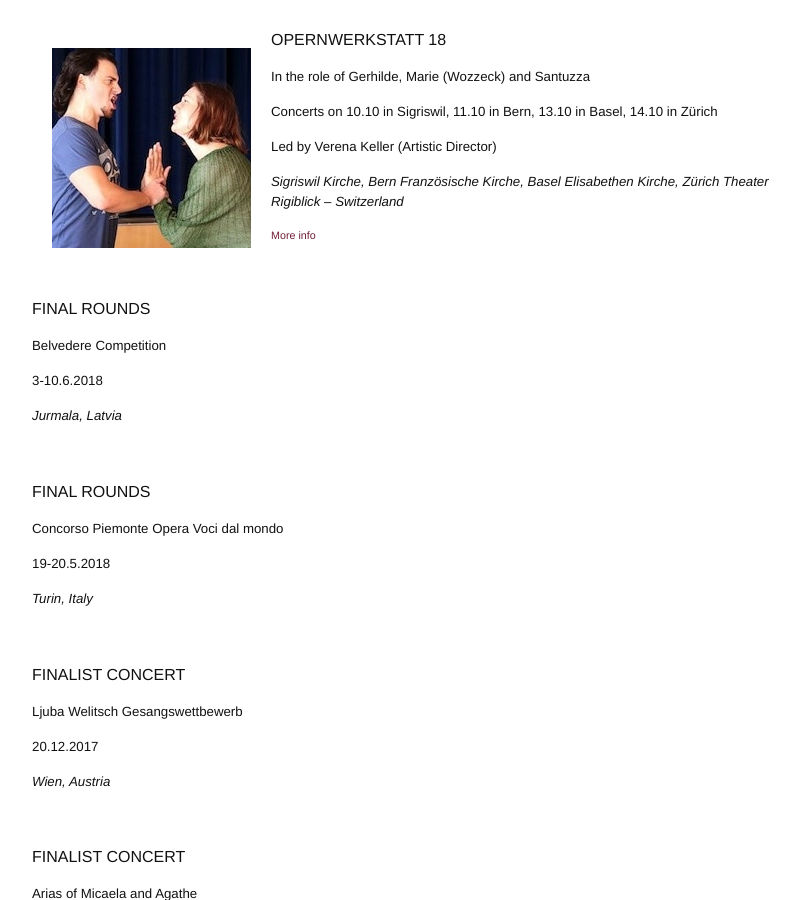
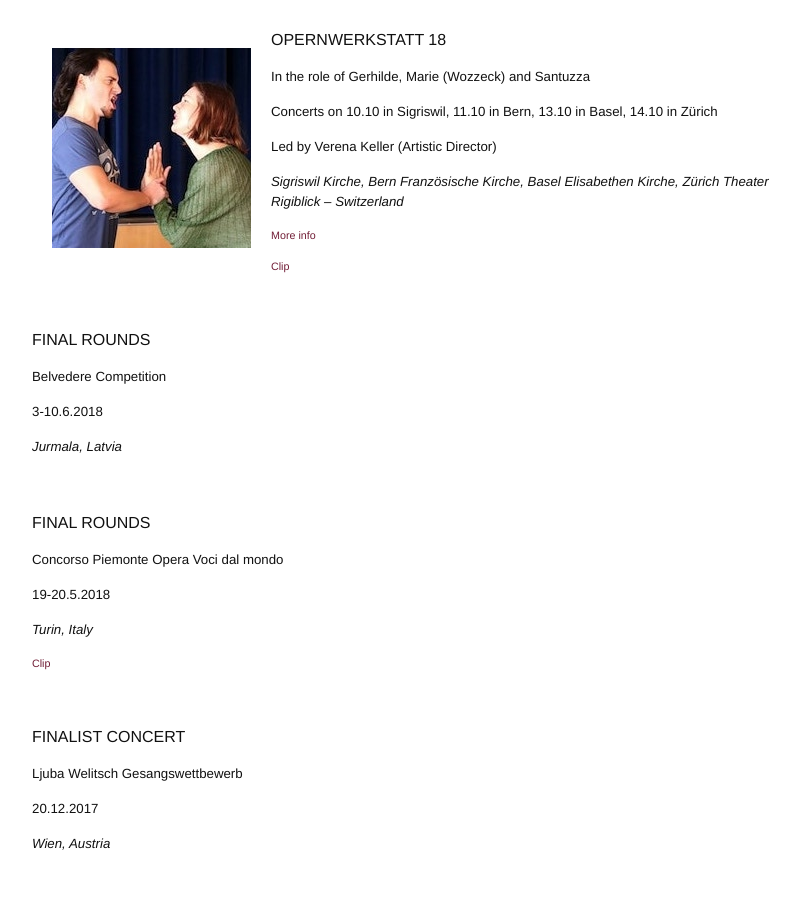
Before and after one commit to annesophie-sevens/annesophie-sevens.github.io, a Jekyll site: the page built from agenda-fr.md, in a window 1280 px wide and 900 px high, scrolled down 712 px. Shown: the whole window, without its empty margins (238-1037 px from the left). Built offline with Jekyll 4.4.1, drawn with Linux system fonts in a browser that asks for light colours.

Commit message:
Update agenda-fr.md

```diff
--- a/agenda-fr.md
+++ b/agenda-fr.md
@@ -50,6 +50,8 @@ OPERNWERKSTATT 18
 
 ###### <a href="http://opernwerkstatt.emedia4web.eu/index.php?id=62" target="_blank">More info</a>
 
+###### <a href="https://www.youtube.com/embed/M8LZHCqI_jA" target="_blank">Clip</a>
+
 &nbsp;
 
 FINAL ROUNDS
@@ -69,6 +71,8 @@ FINAL ROUNDS
 ##### 19-20.5.2018
 
 ##### _Turin, Italy_
+
+###### <a href="https://www.youtube.com/embed/dDkHsQP2oiI" target="_blank">Clip</a>
 
 &nbsp;
 
```
